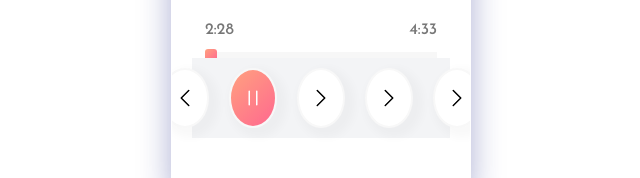
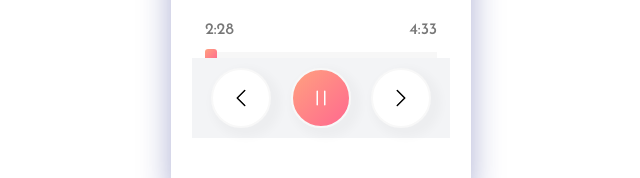
Before and after one commit to vinoddotcom/audio, a Nuxt app: page / in a window 1280 px wide. Shown: the part 239-417 px from the top of the page, without its empty margins (319-959 px from the left). Built offline with nearby package versions, Linux system fonts and the light colour scheme.

Commit message:
Revert "volumeButtons"

```diff
--- a/app.vue
+++ b/app.vue
@@ -56,26 +56,6 @@
 
           </i>
         </button>
-        <button onclick="volumeUp()">
-          <i class="bx bx-skip-next">
-
-            <svg xmlns="http://www.w3.org/2000/svg" fill="none" viewBox="0 0 24 24" stroke-width="1.5"
-              stroke="black" class="w-6 h-6">
-              <path stroke-linecap="round" stroke-linejoin="round" d="M8.25 4.5l7.5 7.5-7.5 7.5" />
-            </svg>
-
-          </i>
-        </button>
-        <button onclick="volumeUp()">
-          <i class="bx bx-skip-next">
-
-            <svg xmlns="http://www.w3.org/2000/svg" fill="none" viewBox="0 0 24 24" stroke-width="1.5"
-              stroke="black" class="w-6 h-6">
-              <path stroke-linecap="round" stroke-linejoin="round" d="M8.25 4.5l7.5 7.5-7.5 7.5" />
-            </svg>
-
-          </i>
-        </button>
 
       </div>
     </div>
@@ -84,22 +64,6 @@
 
 </template>
 <script setup lang="ts">
-
-
-const volume = ref(1);
-    const myVideo = ref(null);
-
-    const volumeUP = () => {
-      if (volume.value < 1) {
-        volume.value += 0.1;
-      }
-    };
-
-    const volumeDown = () => {
-      if (volume.value > 0) {
-        volume.value -= 0.1;
-      }
-    };
 </script>
 <style scoped>
 @import url("https://fonts.googleapis.com/css2?family=Josefin+Sans:ital,wght@0,500;0,600;1,400;1,600&display=swap");
```
